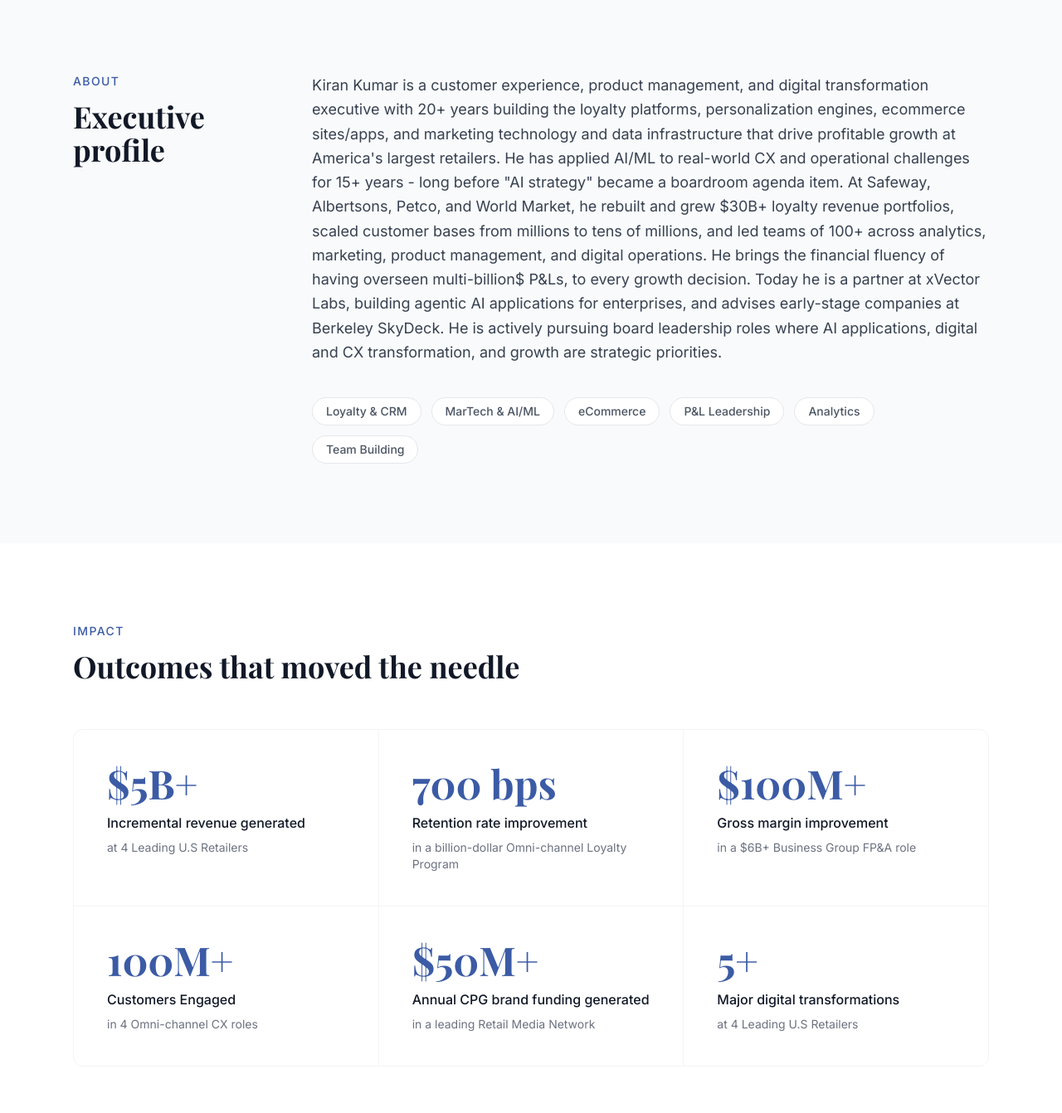
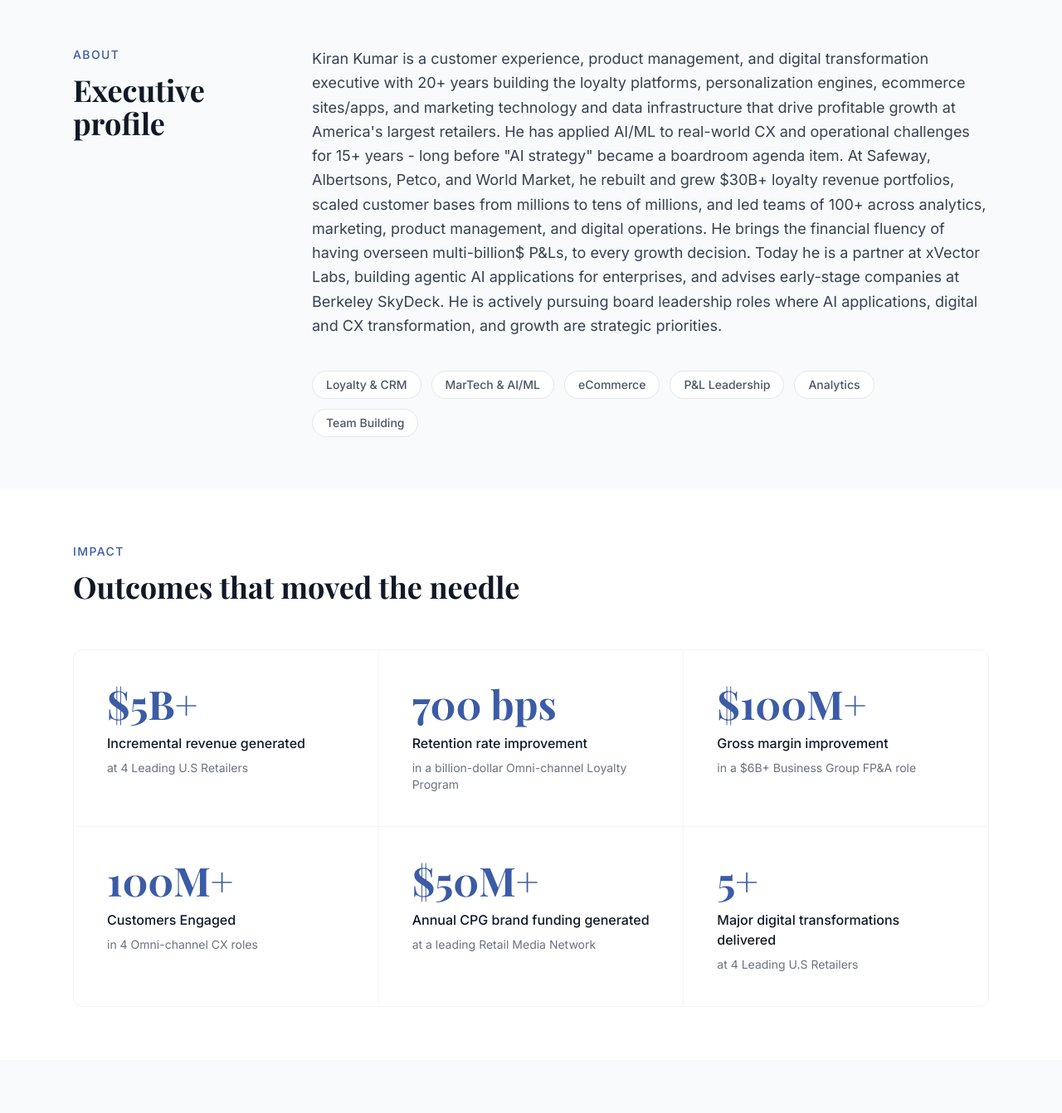
Before and after one commit to kiri01-dev/kiran-kumar-site, a Next.js app: page / in a window 1280 px wide. Shown: the part 808-2150 px from the top of the page at 83% size. Built offline with nearby package versions, Linux system fonts and the light colour scheme.

Commit message:
Tighten section spacing from py-24 to py-16
Co-Authored-By: Claude Sonnet 4.6 <noreply@anthropic.com>

```diff
--- a/src/components/About.tsx
+++ b/src/components/About.tsx
@@ -2,7 +2,7 @@ import { about } from "@/data/content";
 
 export default function About() {
   return (
-    <section id="about" className="py-24 bg-gray-50">
+    <section id="about" className="py-16 bg-gray-50">
       <div className="max-w-6xl mx-auto px-6">
         <div className="grid grid-cols-1 lg:grid-cols-12 gap-12 items-start">
           <div className="lg:col-span-3">
--- a/src/components/Advisory.tsx
+++ b/src/components/Advisory.tsx
@@ -2,7 +2,7 @@ import { advisory } from "@/data/content";
 
 export default function Advisory() {
   return (
-    <section id="advisory" className="py-24 bg-gray-50">
+    <section id="advisory" className="py-16 bg-gray-50">
       <div className="max-w-6xl mx-auto px-6">
         <div className="mb-14">
           <p className="text-accent font-medium text-sm tracking-widest uppercase mb-3">Board & Advisory</p>
--- a/src/components/Contact.tsx
+++ b/src/components/Contact.tsx
@@ -2,7 +2,7 @@ import { person } from "@/data/content";
 
 export default function Contact() {
   return (
-    <section id="contact" className="py-24 bg-white">
+    <section id="contact" className="py-16 bg-white">
       <div className="max-w-6xl mx-auto px-6">
         <div className="max-w-2xl">
           <p className="text-accent font-medium text-sm tracking-widest uppercase mb-4">Contact</p>
--- a/src/components/Education.tsx
+++ b/src/components/Education.tsx
@@ -2,7 +2,7 @@ import { education } from "@/data/content";
 
 export default function Education() {
   return (
-    <section id="education" className="py-24 bg-gray-50">
+    <section id="education" className="py-16 bg-gray-50">
       <div className="max-w-6xl mx-auto px-6">
         <div className="mb-14">
           <p className="text-accent font-medium text-sm tracking-widest uppercase mb-3">Education</p>
--- a/src/components/Experience.tsx
+++ b/src/components/Experience.tsx
@@ -2,7 +2,7 @@ import { experience } from "@/data/content";
 
 export default function Experience() {
   return (
-    <section id="experience" className="py-24 bg-gray-50">
+    <section id="experience" className="py-16 bg-gray-50">
       <div className="max-w-6xl mx-auto px-6">
         <div className="mb-14">
           <p className="text-accent font-medium text-sm tracking-widest uppercase mb-3">Experience</p>
--- a/src/components/Expertise.tsx
+++ b/src/components/Expertise.tsx
@@ -2,7 +2,7 @@ import { expertise } from "@/data/content";
 
 export default function Expertise() {
   return (
-    <section id="expertise" className="py-24 bg-white">
+    <section id="expertise" className="py-16 bg-white">
       <div className="max-w-6xl mx-auto px-6">
         <div className="mb-14">
           <p className="text-accent font-medium text-sm tracking-widest uppercase mb-3">Expertise</p>
--- a/src/components/Impact.tsx
+++ b/src/components/Impact.tsx
@@ -2,7 +2,7 @@ import { metrics } from "@/data/content";
 
 export default function Impact() {
   return (
-    <section id="impact" className="py-24 bg-white">
+    <section id="impact" className="py-16 bg-white">
       <div className="max-w-6xl mx-auto px-6">
         <div className="mb-14">
           <p className="text-accent font-medium text-sm tracking-widest uppercase mb-3">Impact</p>
--- a/src/data/content.ts
+++ b/src/data/content.ts
@@ -19,8 +19,8 @@ export const metrics = [
   { value: "700 bps", label: "Retention rate improvement", sub: "in a billion-dollar Omni-channel Loyalty Program" },
   { value: "$100M+", label: "Gross margin improvement", sub: "in a $6B+ Business Group FP&A role" },
   { value: "100M+", label: "Customers Engaged", sub: "in 4 Omni-channel CX roles" },
-  { value: "$50M+", label: "Annual CPG brand funding generated", sub: "in a leading Retail Media Network" },
-  { value: "5+", label: "Major digital transformations", sub: "at 4 Leading U.S Retailers" },
+  { value: "$50M+", label: "Annual CPG brand funding generated", sub: "at a leading Retail Media Network" },
+  { value: "5+", label: "Major digital transformations delivered", sub: "at 4 Leading U.S Retailers" },
 ];
 
 export const experience = [
```
